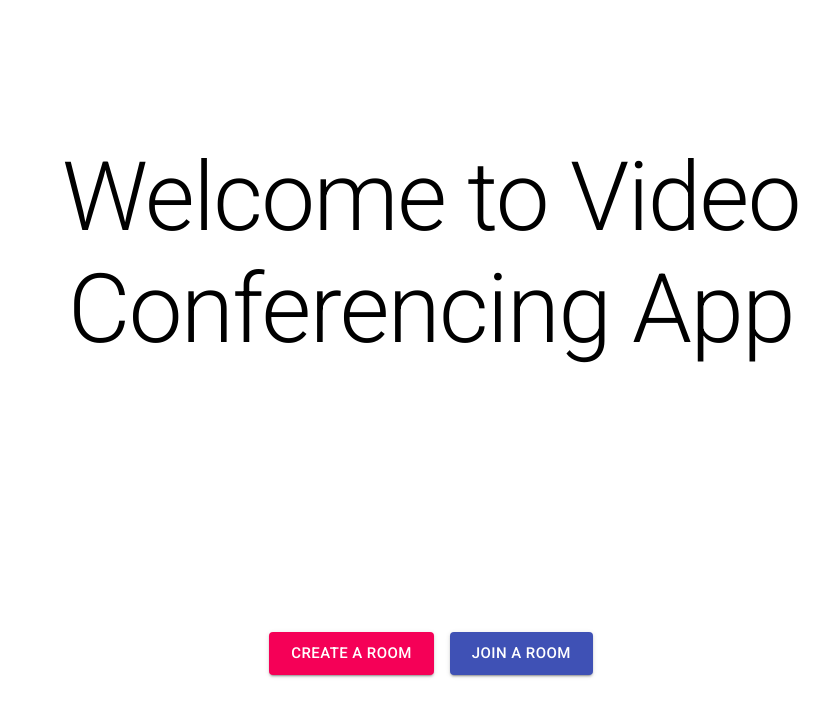
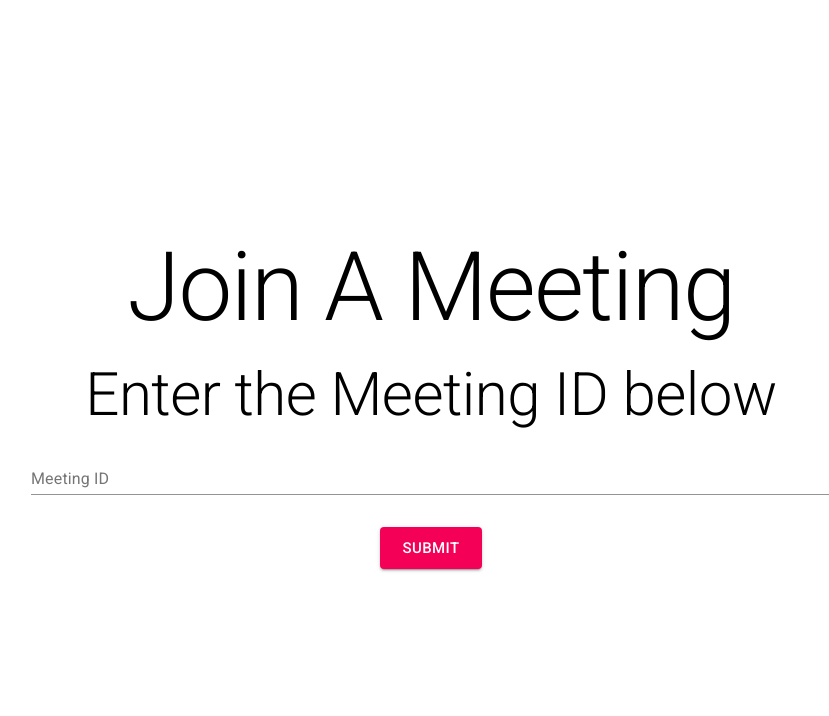
Before and after one commit to abhideepm/Video-Conferencing-App, a React (Create React App) app in the folder client/: page /join in a window 1280 px wide. Shown: the top 716 px of the page, without its empty margins (209-1038 px from the left). Built offline with nearby package versions, Linux system fonts and the light colour scheme.

Commit message:
add join meeting page

```diff
--- a/client/src/App.jsx
+++ b/client/src/App.jsx
@@ -1,42 +1,26 @@
 import React from 'react'
-import { BrowserRouter as Router, Route } from 'react-router-dom'
+import {
+	BrowserRouter as Router,
+	Redirect,
+	Route,
+	Switch,
+} from 'react-router-dom'
+import Home from './Home'
+import JoinMeeting from './JoinMeeting'
 import MeetingRoom from './MeetingRoom'
-import { Grid, Typography, Button, makeStyles } from '@material-ui/core'
-
-// TODO Add background image
 
 const App = () => {
 	return (
-		<div>
-			<Grid
-				container
-				spacing={0}
-				alignItems="center"
-				justify="center"
-				style={{ minHeight: '100vh' }}
-			>
-				<Grid item style={{ textAlign: 'center' }}>
-					<Typography variant="h1">
-						Welcome to Video Conferencing App
-					</Typography>
-				</Grid>
-				<Grid item justify="center" spacing={2} container>
-					<Grid item>
-						<Button variant="contained" size="large" color="secondary">
-							Create a Room
-						</Button>
-					</Grid>
-					<Grid item>
-						<Button variant="contained" size="large" color="primary">
-							Join a Room
-						</Button>
-					</Grid>
-				</Grid>
-			</Grid>
+		<>
 			<Router>
-				<Route path="/meeting/:id" component={MeetingRoom} />
+				<Switch>
+					<Route exact path="/meeting/:id" component={MeetingRoom} />
+					<Route exact path="/join" component={JoinMeeting} />
+					<Route exact path="/home" component={Home} />
+					<Redirect from="/" to="/home" />
+				</Switch>
 			</Router>
-		</div>
+		</>
 	)
 }
 
--- /dev/null
+++ b/client/src/Home.jsx
@@ -0,0 +1,45 @@
+import { Button, Grid, Typography } from '@material-ui/core'
+import React from 'react'
+import { useHistory } from 'react-router-dom'
+
+// TODO Add background image
+
+const Home = () => {
+	const history = useHistory()
+	return (
+		<>
+			<Grid
+				container
+				spacing={0}
+				alignItems="center"
+				justify="center"
+				style={{ minHeight: '100vh' }}
+			>
+				<Grid item style={{ textAlign: 'center' }}>
+					<Typography variant="h1">
+						Welcome to Video Conferencing App
+					</Typography>
+				</Grid>
+				<Grid item justify="center" spacing={2} container>
+					<Grid item>
+						<Button variant="contained" size="large" color="secondary">
+							Create a Room
+						</Button>
+					</Grid>
+					<Grid item>
+						<Button
+							variant="contained"
+							size="large"
+							color="primary"
+							onClick={() => history.push('/join')}
+						>
+							Join a Room
+						</Button>
+					</Grid>
+				</Grid>
+			</Grid>
+		</>
+	)
+}
+
+export default Home
--- /dev/null
+++ b/client/src/JoinMeeting.jsx
@@ -0,0 +1,43 @@
+import React from 'react'
+import { Grid, Typography, TextField, Button } from '@material-ui/core'
+
+const JoinMeeting = () => {
+	return (
+		<>
+			{' '}
+			<Grid
+				container
+				spacing={2}
+				alignItems="center"
+				justify="center"
+				direction="column"
+				style={{ minHeight: '100vh' }}
+			>
+				<Grid item>
+					<Typography variant="h1">Join A Meeting</Typography>
+				</Grid>
+				<Grid item>
+					<Typography variant="h2">Enter the Meeting ID below</Typography>
+				</Grid>
+				<Grid item>
+					<TextField
+						label="Meeting ID"
+						type="text"
+						name="meetingID"
+						id="meetingID"
+						color="secondary"
+						style={{ minWidth: '100vh' }}
+					/>
+				</Grid>
+				<Grid item></Grid>
+				<Grid item>
+					<Button size="large" color="secondary" variant="contained">
+						Submit
+					</Button>
+				</Grid>
+			</Grid>
+		</>
+	)
+}
+
+export default JoinMeeting
```
